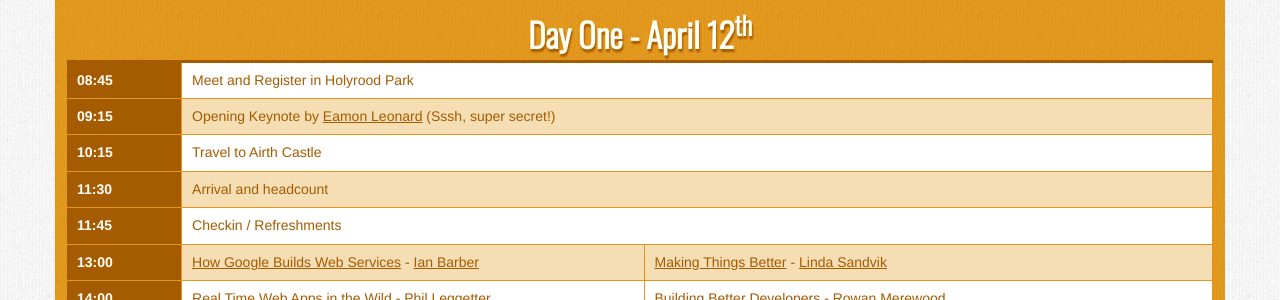
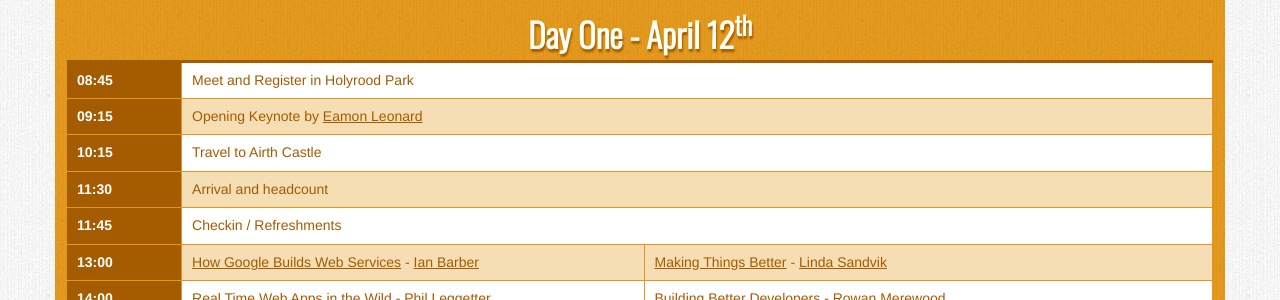
Before and after one commit to whiskyweb/whiskyweb-website, a Jekyll site: the page built from schedule.html, in a window 1280 px wide. Shown: the part 285-585 px from the top of the page. Built offline with Jekyll 4.4.1, drawn with Linux system fonts in a browser that asks for light colours; nearby versions of some CDN libraries; Markdown is read by kramdown in place of the engine named in the settings.

Commit message:
Removing 'super secret' bit about keynote, since we've announced it

```diff
--- a/schedule.html
+++ b/schedule.html
@@ -25,7 +25,7 @@ title: Schedule
             </tr>
             <tr>
                 <td class="time">09:15</td>
-                <td colspan="2" class="stripe">Opening Keynote by <a href="/speakers.html#eamon">Eamon Leonard</a> (Sssh, super secret!)</td>
+                <td colspan="2" class="stripe">Opening Keynote by <a href="/speakers.html#eamon">Eamon Leonard</a></td>
             </tr>
             <tr>
                 <td class="time">10:15</td>
```
